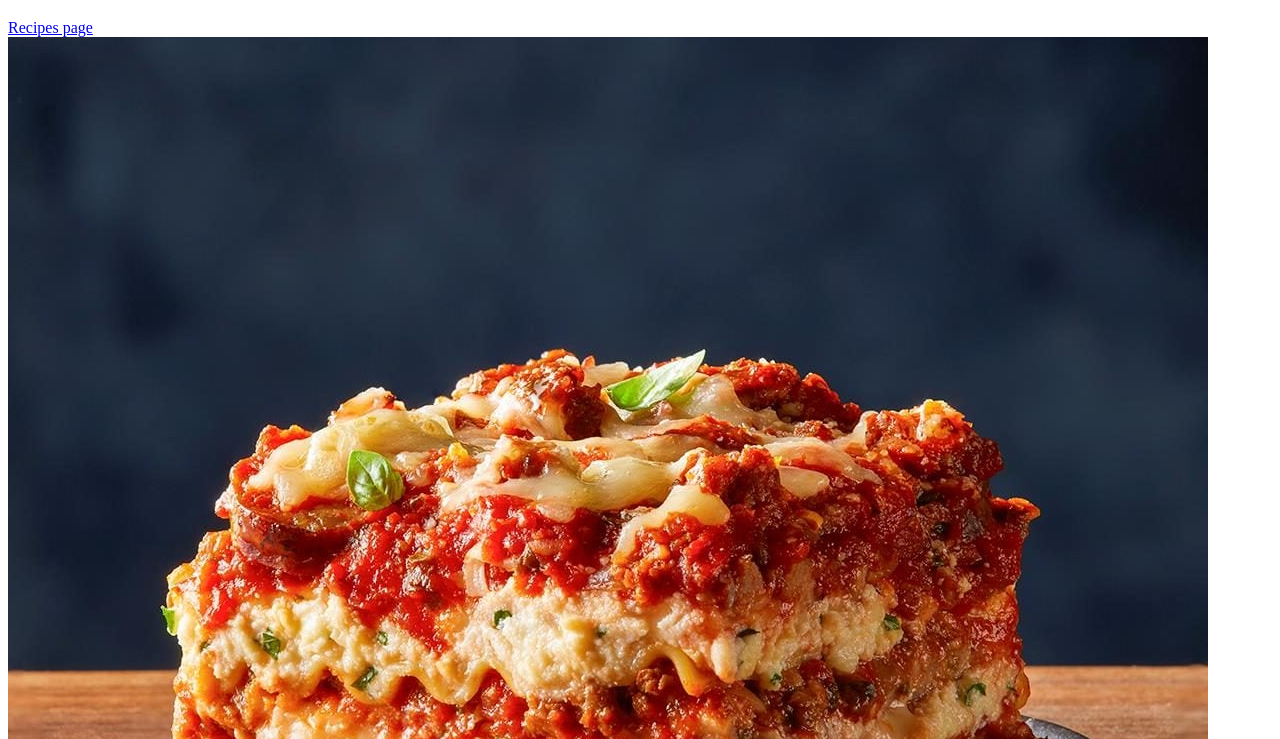
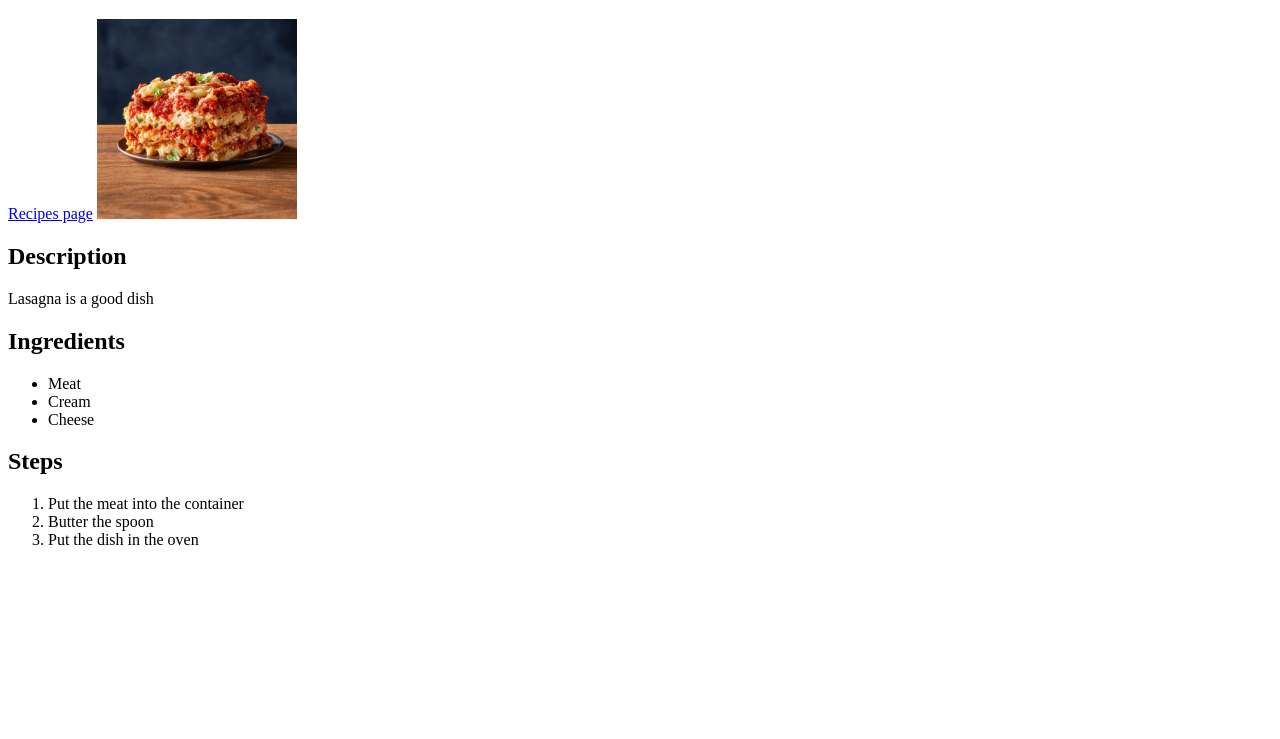
Before and after one commit to devweb360noscope/odin-recipes, a plain HTML site: page recipes/lasagna.html in a window 1280 px wide. Shown: the part 61-800 px from the top of the page. Drawn offline with Linux system fonts and the light colour scheme.

Commit message:
Added width and height to lasagna

```diff
--- a/recipes/lasagna.html
+++ b/recipes/lasagna.html
@@ -9,7 +9,7 @@
     <h1>Lasagna Recipe</h1>
 
     <a href="../index.html">Recipes page</a>
-    <img src="../img/lasagna.jpg" alt="Lasagna recipe image">
+    <img src="../img/lasagna.jpg" alt="Lasagna recipe image" width="200px" height="200px">
 
     <h2>Description</h2>
     <p>Lasagna is a good dish</p>
```
